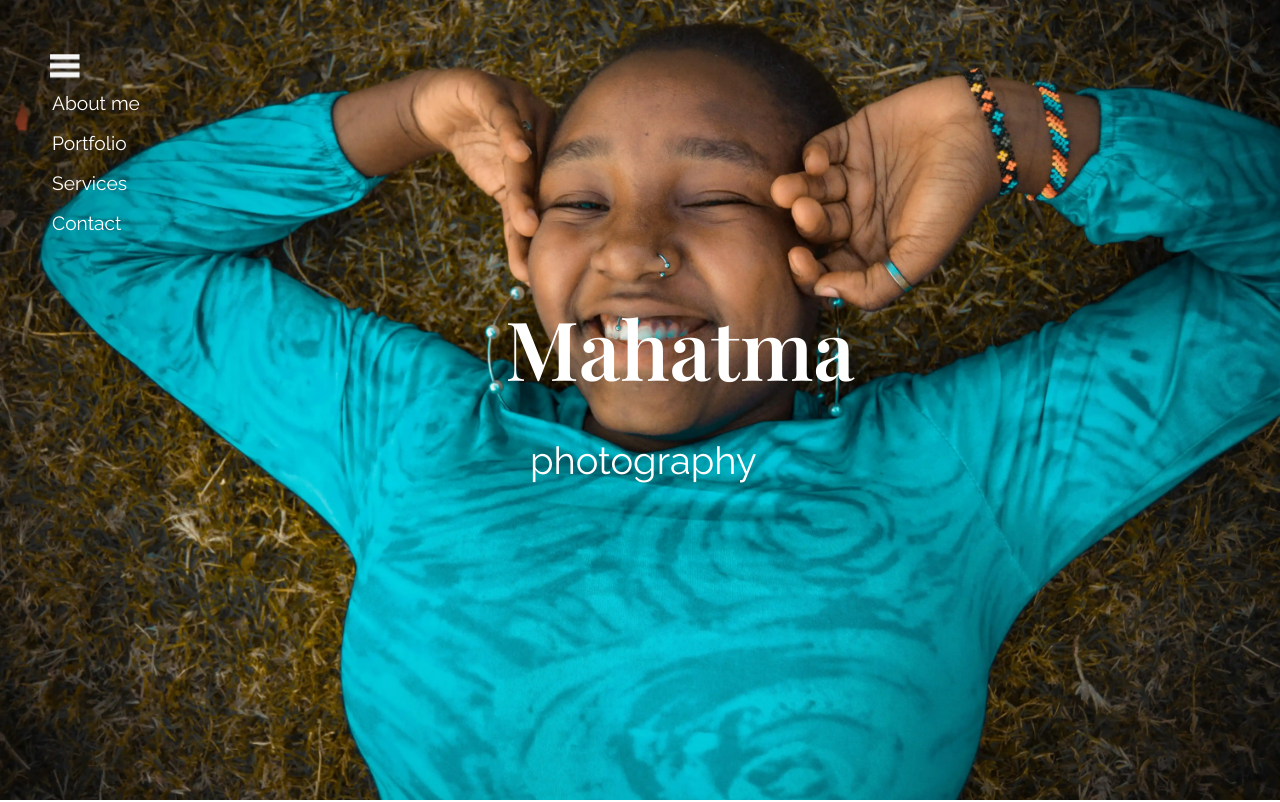
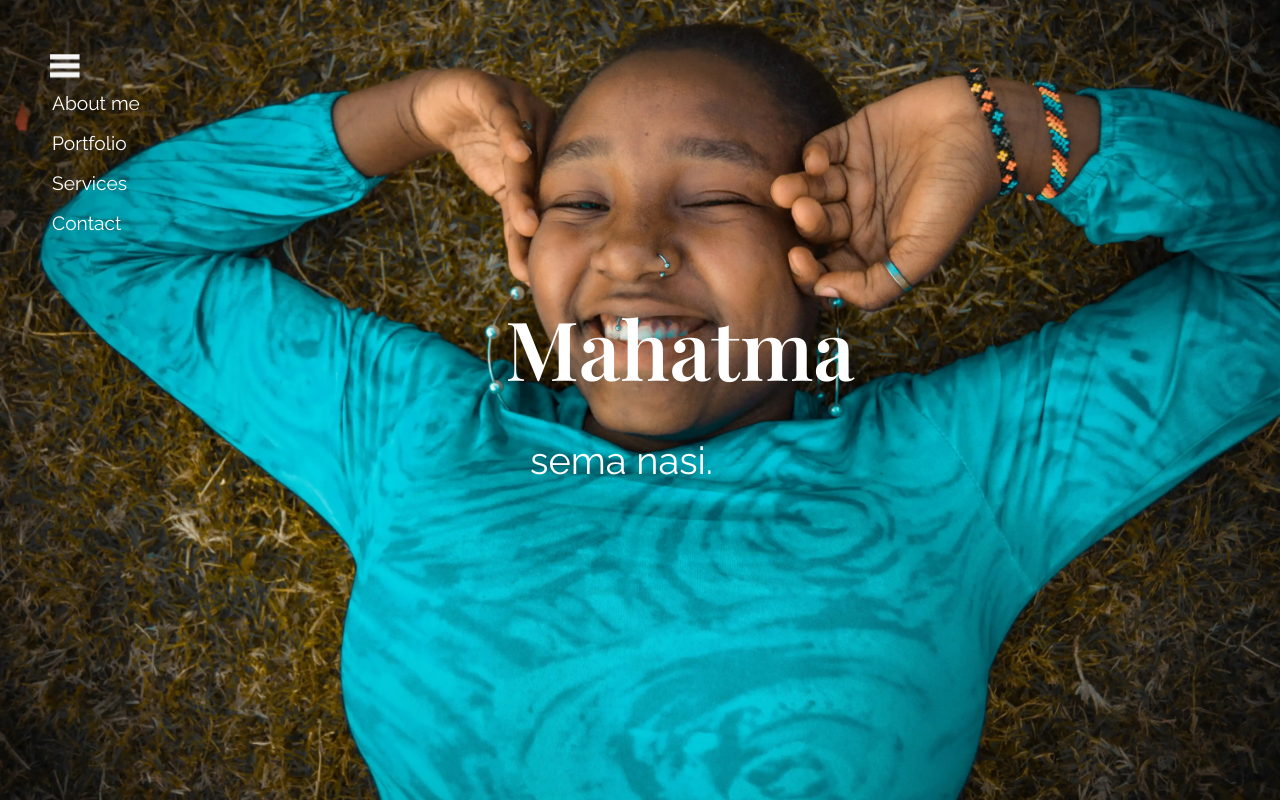
Before and after one commit to robert-owino/mahatmaphotography, a plain HTML site: page index.html in a window 1280 px wide. Shown: the top 802 px of the page. Drawn offline with nearby package versions, Linux system fonts and the light colour scheme; a web font is replaced by a local one.

Commit message:
Update index.html

```diff
--- a/index.html
+++ b/index.html
@@ -27,7 +27,7 @@
             <div class="inner">
                 <div class="content">
                     <h1>Mahatma  </h1>
-                    <p>photography</p>
+                    <p>sema nasi.</p>
                 </div>
             </div>
     </section>
```
